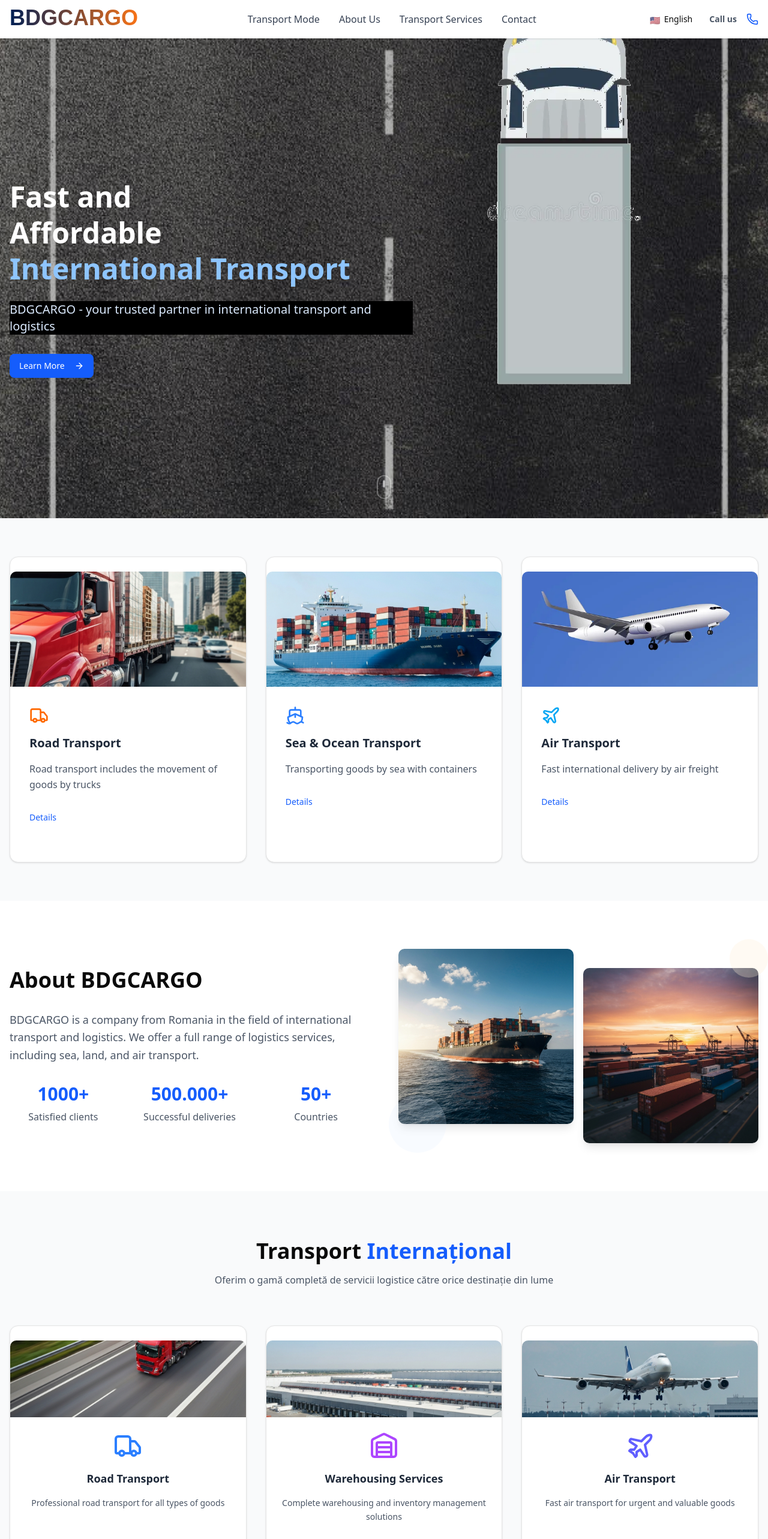
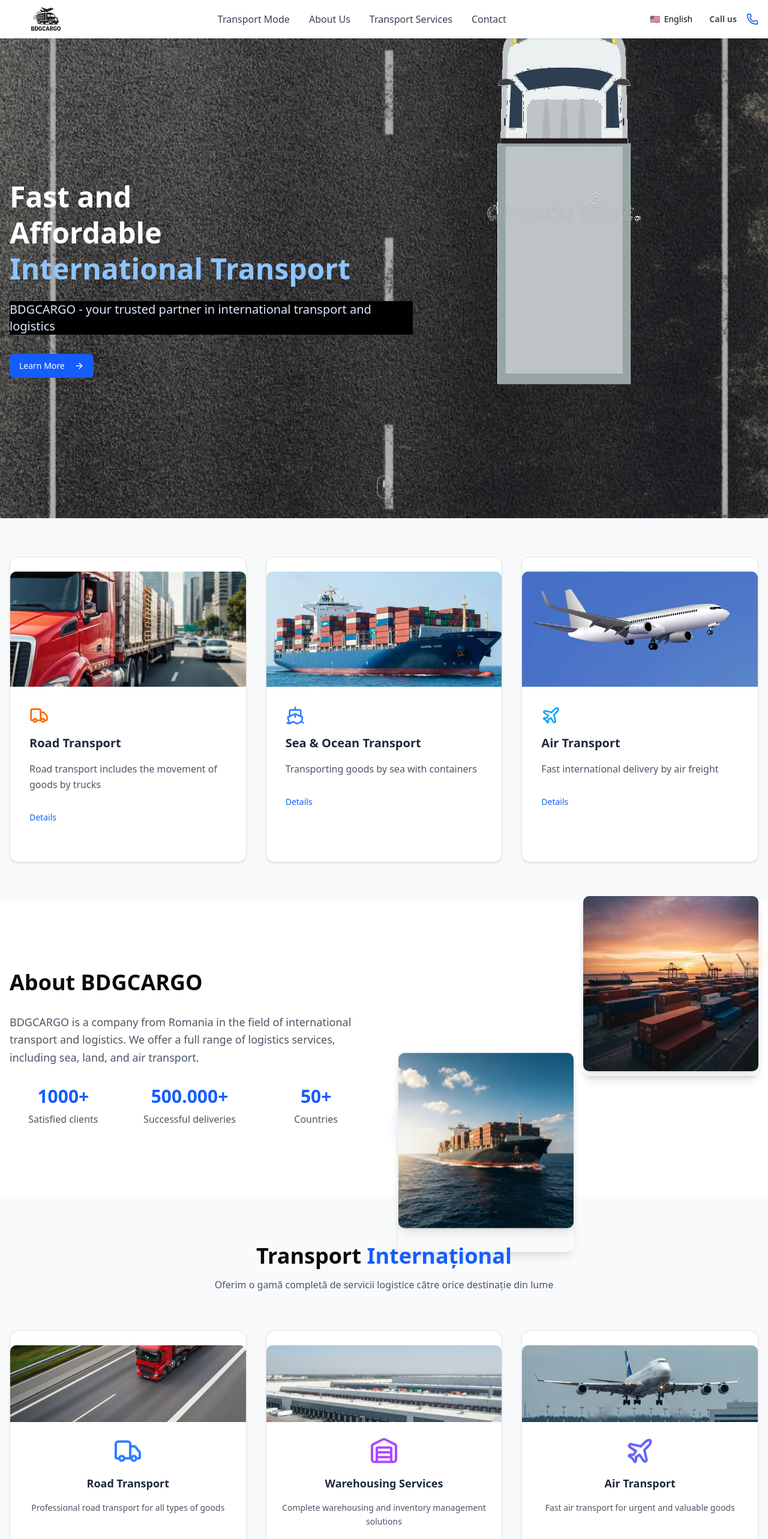
Before and after one commit to codeforge-ai/evyan-transport-landing-page, a Next.js app: page /en in a window 1280 px wide. Shown: the top 2566 px of the page at 60% size. Built offline with nearby package versions, Linux system fonts and the light colour scheme.

Commit message:
Solve bugs

```diff
--- a/src/app/components/about-section.tsx
+++ b/src/app/components/about-section.tsx
@@ -1,5 +1,6 @@
 import Image from "next/image";
 import { useTranslations } from "next-intl";
+import { Parallax } from "react-scroll-parallax";
 
 export function AboutSection() {
   const t = useTranslations("aboutSection");
@@ -38,6 +39,8 @@ export function AboutSection() {
 
           <div className="relative">
             <div className="grid grid-cols-2 gap-4">
+              <Parallax translateY={[-40, 40]} className="rounded-lg shadow-lg">
+                <div style={{ height: 300 }}>
                   <Image
                     src="/large-cargo-ship-with-containers-at-sea.png"
                     alt="Cargo ship"
@@ -45,13 +48,23 @@ export function AboutSection() {
                     height={300}
                     className="rounded-lg shadow-lg"
                   />
+                </div>
+              </Parallax>
+
+              <Parallax
+                translateY={[40, -40]}
+                className="mt-8 rounded-lg shadow-lg"
+              >
+                <div style={{ height: 300 }}>
                   <Image
                     src="/shipping-containers-at-port-during-sunset.png"
                     alt="Port containers"
                     width={400}
                     height={300}
-                className="mt-8 rounded-lg shadow-lg"
+                    className="rounded-lg shadow-lg"
                   />
+                </div>
+              </Parallax>
             </div>
             <div className="absolute -bottom-4 -left-4 h-24 w-24 rounded-full bg-blue-100 opacity-20" />
             <div className="absolute -top-4 -right-4 h-16 w-16 rounded-full bg-orange-100 opacity-30" />
--- a/src/app/components/footer.tsx
+++ b/src/app/components/footer.tsx
@@ -1,6 +1,7 @@
 import { Phone, Mail, MapPin, Facebook, Twitter, Linkedin } from "lucide-react";
 import Link from "next/link";
 import { useTranslations } from "next-intl";
+import Image from "next/image";
 
 export function Footer() {
   const t = useTranslations("footer");
@@ -10,30 +11,14 @@ export function Footer() {
         <div className="grid gap-8 md:grid-cols-4">
           {/* Company Info */}
           <div>
-            <div className="bg-black-600 mb-6 inline-block rounded px-3 py-2 text-lg font-bold text-white">
-              <svg
-                width="220"
-                height="60"
-                viewBox="0 0 220 60"
-                xmlns="http://www.w3.org/2000/svg"
-              >
-                <defs>
-                  <linearGradient id="grad1" x1="0%" y1="0%" x2="100%" y2="0%">
-                    <stop offset="0%" stopColor="#001F54" stopOpacity="1" />
-                    <stop offset="100%" stopColor="#F97316" stopOpacity="1" />
-                  </linearGradient>
-                </defs>
-                <text
-                  x="0"
-                  y="40"
-                  fontFamily="Arial, sans-serif"
-                  fontWeight="700"
-                  fontSize="36"
-                  fill="url(#grad1)"
-                >
-                  {t("companyName")}
-                </text>
-              </svg>
+            <div className="bg-black-600 mb-6 inline-block rounded text-lg font-bold text-white">
+              <Image
+                src="/logo.png"
+                alt="logo"
+                width={120}
+                height={80}
+                className="max-h-18 max-w-full object-contain grayscale filter transition-all duration-300 hover:grayscale-0"
+              />
             </div>
             <p className="mb-6 leading-relaxed text-gray-300">
               {t("companyDescription")}
--- a/src/app/components/header.tsx
+++ b/src/app/components/header.tsx
@@ -2,6 +2,7 @@ import { Phone } from "lucide-react";
 import Link from "next/link";
 import { useTranslations } from "next-intl";
 import { LanguageSwitcher } from "@/app/components/language-switcher";
+import Image from "next/image";
 
 export function Header() {
   const t = useTranslations("header");
@@ -10,29 +11,16 @@ export function Header() {
       <div className="container mx-auto px-4">
         <div className="flex h-16 items-center justify-between">
           <Link href="" scroll={true}>
-            <svg
-              width="220"
-              height="60"
-              viewBox="0 0 220 60"
-              xmlns="http://www.w3.org/2000/svg"
-            >
-              <defs>
-                <linearGradient id="grad1" x1="0%" y1="0%" x2="100%" y2="0%">
-                  <stop offset="0%" stopColor="#001F54" stopOpacity="1" />
-                  <stop offset="100%" stopColor="#F97316" stopOpacity="1" />
-                </linearGradient>
-              </defs>
-              <text
-                x="0"
-                y="40"
-                fontFamily="Arial, sans-serif"
-                fontWeight="700"
-                fontSize="36"
-                fill="url(#grad1)"
-              >
-                BDGCARGO
-              </text>
-            </svg>
+            <Image
+              src="/bdgcargo_no_bg.png"
+              alt="logo"
+              width={120}
+              height={80}
+              className="max-h-16 max-w-full object-contain grayscale filter transition-all duration-300 hover:grayscale-0"
+              style={{
+                padding: "10px",
+              }}
+            />
           </Link>
           <nav className="hidden items-center space-x-8 md:flex">
             <Link href="#servicii-logistice" scroll={true}>
--- a/src/app/components/hero.tsx
+++ b/src/app/components/hero.tsx
@@ -8,7 +8,7 @@ export function Hero() {
   return (
     <section
       className="relative aspect-[1/1] h-screen max-h-svh w-svw bg-cover bg-center sm:h-2/4"
-      style={{ backgroundImage: "url('/road.jpg')" }}
+      style={{ backgroundImage: "url('/road.jpg')", width: "100%" }}
     >
       {/* Overlay (opțional, dacă vrei să întuneci fundalul puțin) */}
       <div className="absolute inset-0 bg-black/30" />
--- a/src/app/components/language-switcher.tsx
+++ b/src/app/components/language-switcher.tsx
@@ -36,7 +36,7 @@ export function LanguageSwitcher() {
     <DropdownMenu>
       <DropdownMenuTrigger asChild>
         <Button variant="ghost" size="sm" className="flex items-center gap-2">
-          <span className="h-4 w-4">{currentLanguage?.flag}</span>
+          <span className="h-auto w-4">{currentLanguage?.flag}</span>
           <span className="hidden sm:inline">{t(locale)}</span>
           <span className="sm:hidden">{currentLanguage?.flag}</span>
         </Button>
--- a/src/app/components/services-grid.tsx
+++ b/src/app/components/services-grid.tsx
@@ -14,6 +14,7 @@ import {
 import { useEffect, useRef } from "react";
 import Image from "next/image";
 import { useTranslations } from "next-intl";
+import { Parallax } from "react-scroll-parallax";
 
 export default function ServicesGrid() {
   const sectionRef = useRef<HTMLElement>(null);
@@ -116,7 +117,7 @@ export default function ServicesGrid() {
               style={{ animationDelay: `${index * 100}ms` }}
             >
               <CardContent className="p-0">
-                <div className="relative overflow-hidden rounded-t-lg">
+                <div className="relative z-30 overflow-hidden rounded-t-lg">
                   <Image
                     src={service.image || "/placeholder.svg"}
                     alt={service.title}
@@ -126,7 +127,15 @@ export default function ServicesGrid() {
                   />
                 </div>
                 <div className="p-6 text-center">
-                  <div className="mb-4 flex justify-center">{service.icon}</div>
+                  <Parallax
+                    translateY={[-50, 1]}
+                    className="text-content z-20"
+                    speed={200}
+                  >
+                    <div className="mb-4 flex justify-center">
+                      {service.icon}
+                    </div>
+                  </Parallax>
                   <h3 className="mb-4 text-lg font-semibold text-gray-800">
                     {service.title}
                   </h3>
```
Also changed, not shown: public/bdgcargo_no_bg.png (added), public/logo.png (added). Lines whose indentation alone changed are shown as unchanged.
